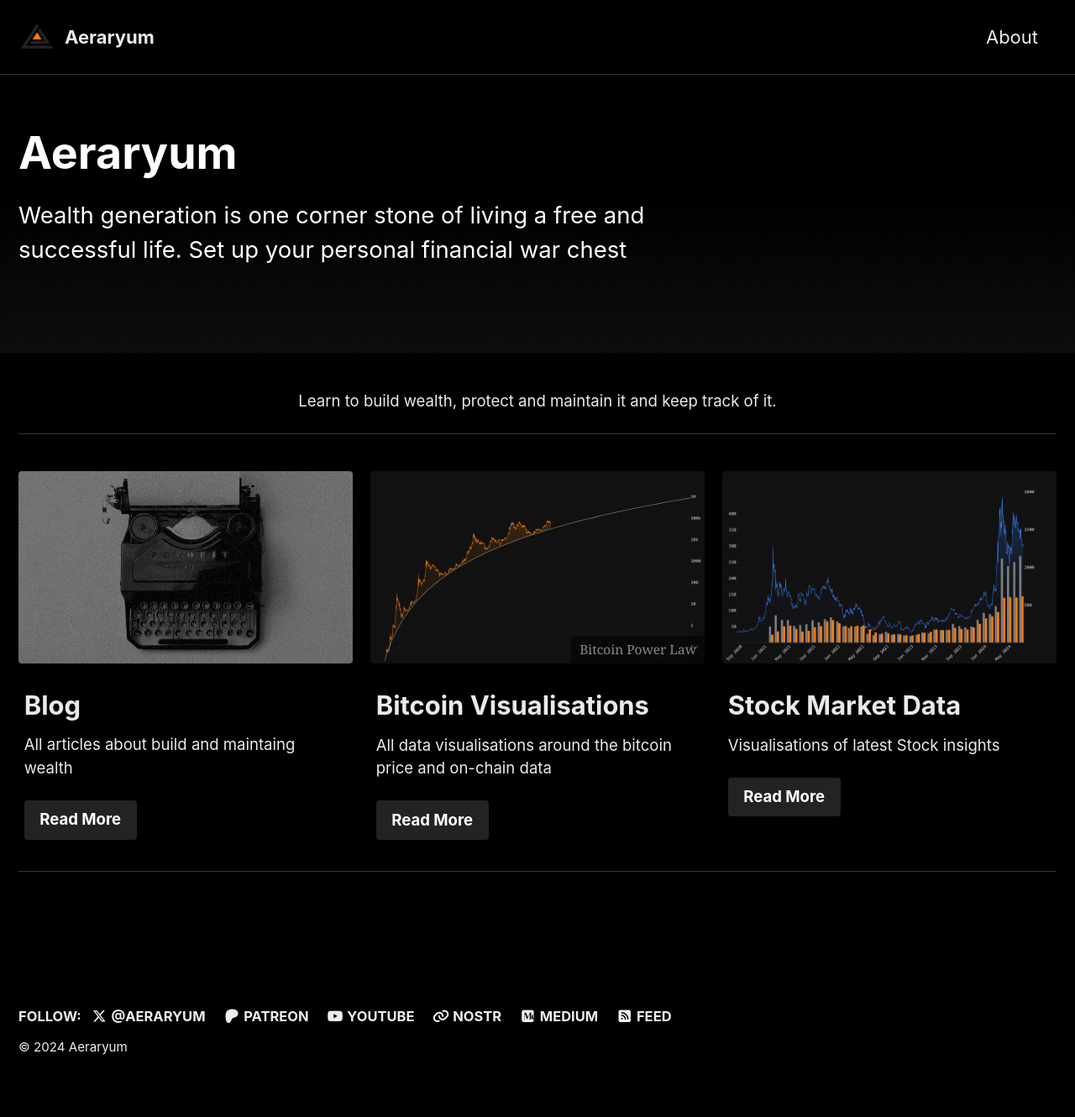
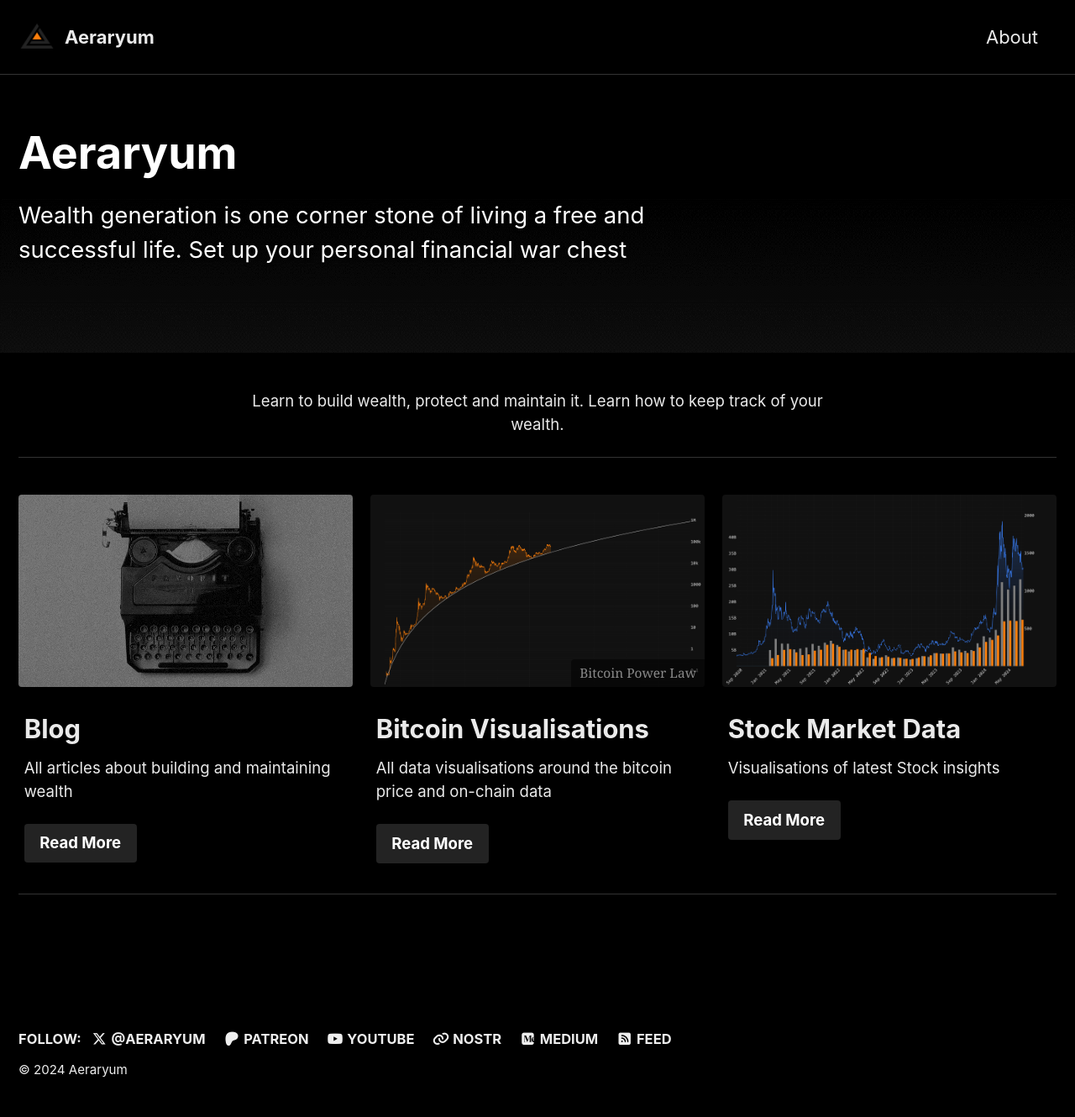
Before and after one commit to RoiRRW/aeraryum.plots, a Jekyll site: the page built from index.html, in a window 1280 px wide. Shown: the whole page at 84% size. Built offline with Jekyll 4.4.1, drawn with Linux system fonts in a browser that asks for light colours; cached includes are drawn as plain includes; the list of posts is cut into pages by our own code; before the commit the page ends 1302 px from its top, so only the background shows below that.

Commit message:
Update index.html

```diff
--- a/index.html
+++ b/index.html
@@ -6,12 +6,12 @@
   overlay_image: /assets/images/banner-1.png
 excerpt: "Wealth generation is one corner stone of living a free and successful life.\n Set up your personal financial war chest"
 intro:
-  - excerpt: "Learn to build wealth, protect and maintain it and keep track of it."
+  - excerpt: "Learn to build wealth, protect and maintain it. Learn how to keep track of your wealth."
 feature_row:
   - image_path: /assets/images/blog.png
     alt: "blog"
     title: "Blog"
-    excerpt: "All articles about build and maintaing wealth"
+    excerpt: "All articles about building and maintaining wealth"
     url: "/blog/"
     btn_label: "Read More"
     btn_class: "btn--primary"
```
